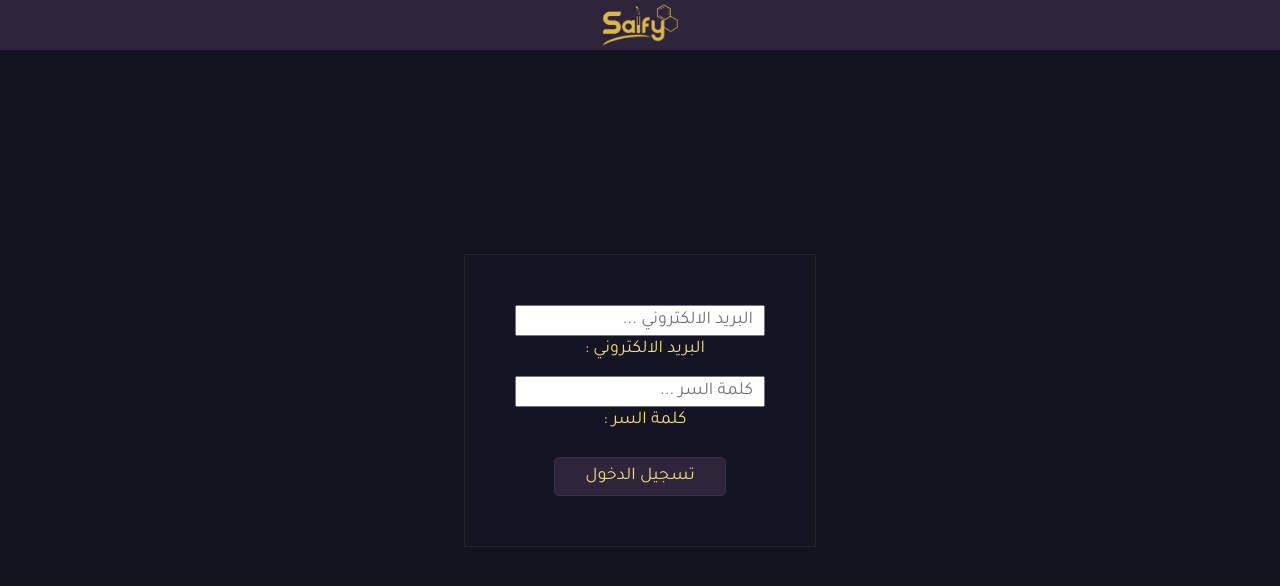
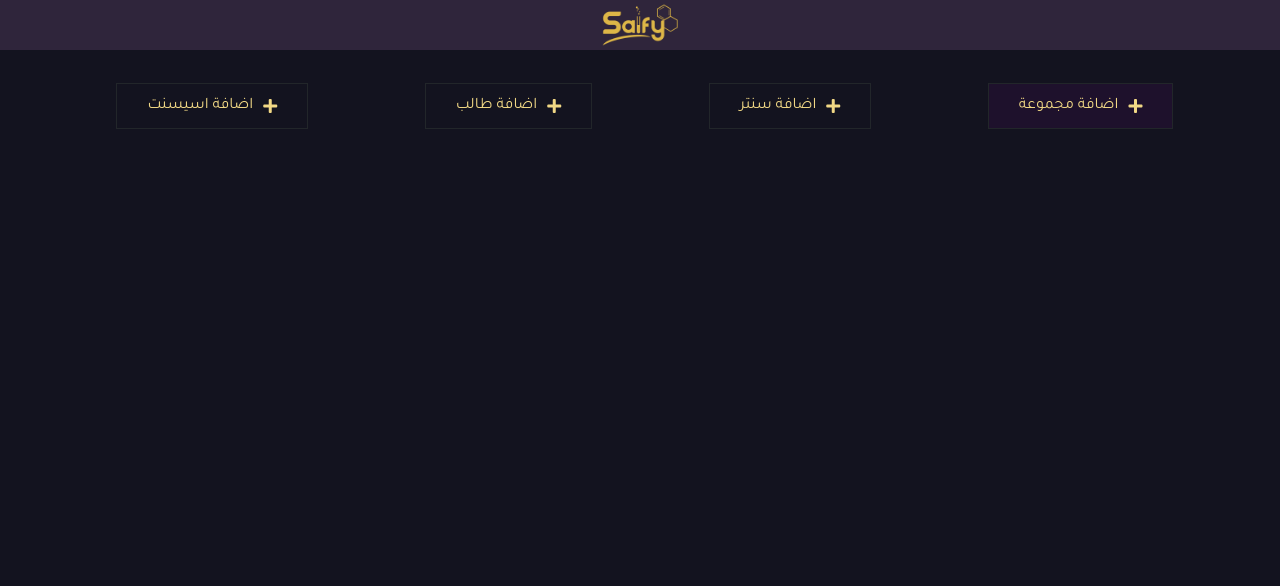
Before and after one commit to tarekkhaled/amr-elsafy, a React (Create React App) app: page / in a window 1280 px wide. Shown: the top 586 px of the page. Built offline with nearby package versions, Linux system fonts and the light colour scheme.

Commit message:
change some style , and add some general css styles

```diff
--- a/src/App.js
+++ b/src/App.js
@@ -10,7 +10,7 @@ function App() {
   return (
     <div>
       <Navbar/>
-      <Login/>
+      <Additions/>
     </div>
 
   );
--- a/src/css/form.css
+++ b/src/css/form.css
@@ -3,19 +3,21 @@
     display: inline-block;
     text-align: center;
     padding: 50px;
-    font-size: 18px;
+    font-size: 17px;
     background-color: #141423;
-    color : rgb(241, 216, 133);
     font-family: 'Tajawal', sans-serif;
 
 }
 
 .Form-field {
     display: grid;
+    grid-template-areas: 'one two';
+    grid-column-gap: 15px;
+
 }
 
 .Form-input {
-    width : 250px;
+    width : 275px;
 
 }
 
@@ -37,6 +39,7 @@
     background: #2f253b;
     border: 1px solid #3d304e;
     color: rgb(241, 216, 133);
+
 }
 
 .Form-submit:hover {
@@ -49,4 +52,17 @@
     color : red;
     font-size: 16px;
     font-style: italic;
+    width : 275px;
 }
+
+
+
+@media screen and (max-width: 520px) {
+    .Form-field {
+      display: flex;
+      flex-direction: column-reverse;
+    }
+    .Form-submit {
+        margin-top: 20px;
+    }
+  }
--- a/src/css/index.css
+++ b/src/css/index.css
@@ -5,12 +5,12 @@
 }
 body {
   margin: 0;
-  font-family: -apple-system, BlinkMacSystemFont, "Segoe UI", "Roboto", "Oxygen",
-    "Ubuntu", "Cantarell", "Fira Sans", "Droid Sans", "Helvetica Neue",
-    sans-serif;
+  font-family: 'Tajawal', sans-serif;
   -webkit-font-smoothing: antialiased;
   -moz-osx-font-smoothing: grayscale;
   min-height: 100vh;
+  color : rgb(241, 216, 133);
+
 }
 
 code {
```
